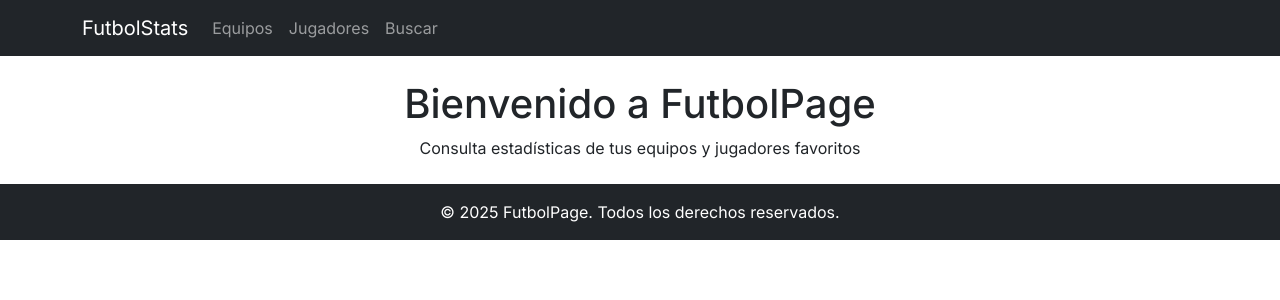
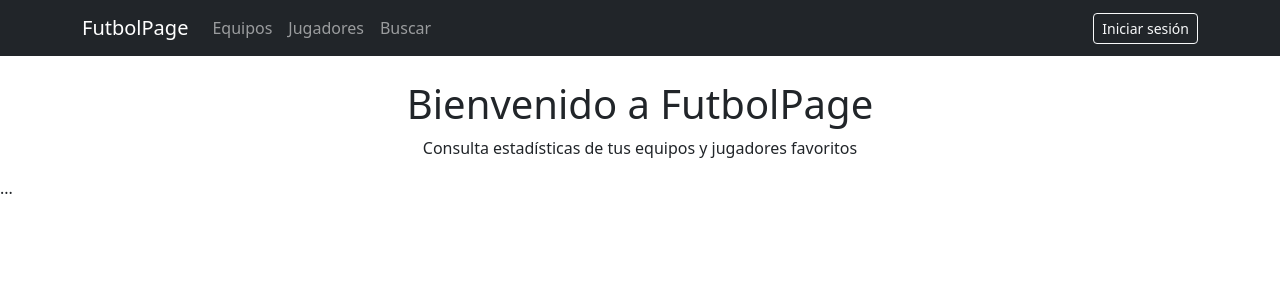
Before and after one commit to eljuanca18/futbolpage, a Next.js app: page / in a window 1280 px wide. Shown: the top 300 px of the page. Built offline with nearby package versions, Linux system fonts and the light colour scheme; no server answers.

Commit message:
autenticador

```diff
--- a/src/app/layout.tsx
+++ b/src/app/layout.tsx
@@ -3,6 +3,8 @@ import "bootstrap/dist/css/bootstrap.min.css";
 import Navbar from "../components/Navbar";
 import { Inter } from "next/font/google";
 import type { ReactNode } from "react";
+import { AuthProvider } from "@/components/AuthProvider";
+
 
 const inter = Inter({ subsets: ["latin"] });
 
@@ -15,15 +17,15 @@ interface RootLayoutProps {
   children: ReactNode;
 }
 
-export default function RootLayout({ children }: RootLayoutProps) {
+export default function RootLayout({ children }: { children: React.ReactNode }) {
   return (
     <html lang="es">
-      <body className={inter.className}>
-        <Navbar />
-        <div className="container mt-4">{children}</div>
-        <footer className="bg-dark text-white text-center py-3 mt-4">
-          © 2025 FutbolPage. Todos los derechos reservados.
-        </footer>
+      <body className="...">
+        <AuthProvider>
+          <Navbar />
+          <div className="container mt-4">{children}</div>
+          <footer>...</footer>
+        </AuthProvider>
       </body>
     </html>
   );
--- /dev/null
+++ b/src/components/AuthProvider.tsx
@@ -0,0 +1,52 @@
+"use client";
+
+import { useState, useEffect, createContext, useContext } from "react";
+import { supabase } from "@/lib/supabaseClient";
+import type { Session } from "@supabase/supabase-js";
+import { useRouter } from "next/navigation";
+
+interface AuthContextType {
+  session: Session | null;
+  loading: boolean;
+  logout: () => Promise<void>;
+}
+
+const AuthContext = createContext<AuthContextType | undefined>(undefined);
+
+export const AuthProvider = ({ children }: { children: React.ReactNode }) => {
+  const [session, setSession] = useState<Session | null>(null);
+  const [loading, setLoading] = useState(true);
+  const router = useRouter();
+
+  useEffect(() => {
+    supabase.auth.getSession().then(({ data: { session } }) => {
+      setSession(session);
+      setLoading(false);
+    });
+
+    const { data: listener } = supabase.auth.onAuthStateChange((_event, session) => {
+      setSession(session);
+    });
+
+    return () => {
+      listener.subscription.unsubscribe();
+    };
+  }, []);
+
+  const logout = async () => {
+    await supabase.auth.signOut();
+    router.push('/login');
+  };
+
+  return (
+    <AuthContext.Provider value={{ session, loading, logout }}>
+      {children}
+    </AuthContext.Provider>
+  );
+};
+
+export const useAuth = () => {
+  const context = useContext(AuthContext);
+  if (!context) throw new Error("useAuth must be used inside AuthProvider");
+  return context;
+};
--- a/src/components/Navbar.tsx
+++ b/src/components/Navbar.tsx
@@ -1,17 +1,35 @@
 "use client";
+
 import Link from "next/link";
 import { Navbar as BsNavbar, Nav, Container } from "react-bootstrap";
+import { useAuth } from "./AuthProvider";
 
 export default function Navbar() {
+  const { session, logout } = useAuth();
+
   return (
     <BsNavbar bg="dark" variant="dark" expand="lg">
       <Container>
-        <Link href="/" className="navbar-brand">FutbolStats</Link>
+        <Link href="/" className="navbar-brand">FutbolPage</Link>
         <Nav className="me-auto">
           <Link href="/equipos" className="nav-link">Equipos</Link>
           <Link href="/jugadores" className="nav-link">Jugadores</Link>
           <Link href="/buscar" className="nav-link">Buscar</Link>
         </Nav>
+        <Nav>
+          {session ? (
+            <>
+              <span className="navbar-text text-white me-2">
+                {session.user.email}
+              </span>
+              <button className="btn btn-sm btn-outline-light" onClick={logout}>
+                Cerrar sesión
+              </button>
+            </>
+          ) : (
+            <Link href="/login" className="btn btn-sm btn-outline-light">Iniciar sesión</Link>
+          )}
+        </Nav>
       </Container>
     </BsNavbar>
   );
```
